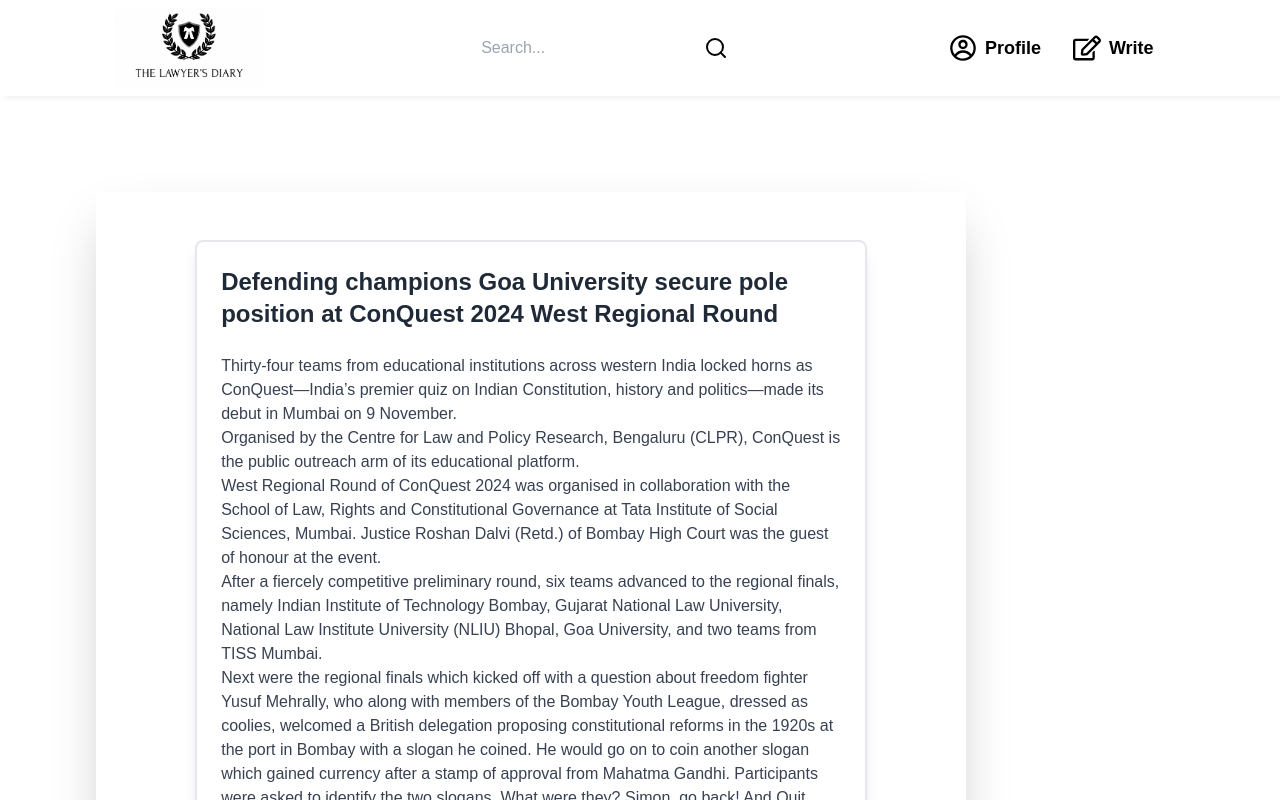
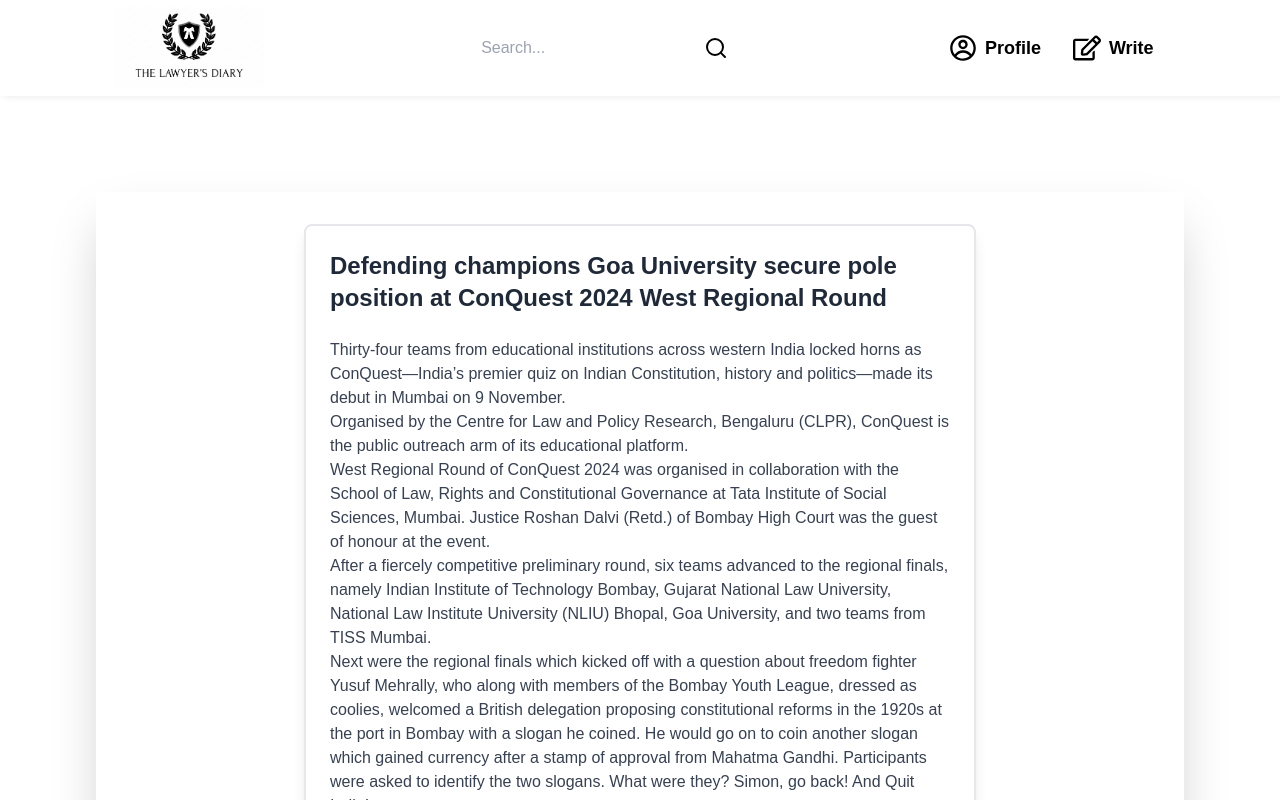
Before and after one commit to 7flash-pi/blog-fe, a Next.js app: page /singleBlog in a window 1280 px wide. Shown: the top 800 px of the page. Built offline with nearby package versions, Linux system fonts and the light colour scheme.

Commit message:
added card readmore fic

```diff
--- a/pages/singleBlog/index.tsx
+++ b/pages/singleBlog/index.tsx
@@ -9,7 +9,7 @@ import BlogCard from '@/components/BlogCard'
 const index = () => {
   return (
     <AppWrapper isSearchEnabled={true} padding={true} navbarEnable={true}>
-        <div className='p-12 w-4/5 shadow-2xl transition-shadow duration-300 flex flex-col gap-8 mt-24'>
+        <div className='w-full p-8 shadow-2xl transition-shadow duration-300 flex flex-col justify-center items-center gap-8 lg:mt-24 md:mt-18'>
             <BlogCard isReadMoreEnabled={false}/>
 
         </div>
```
